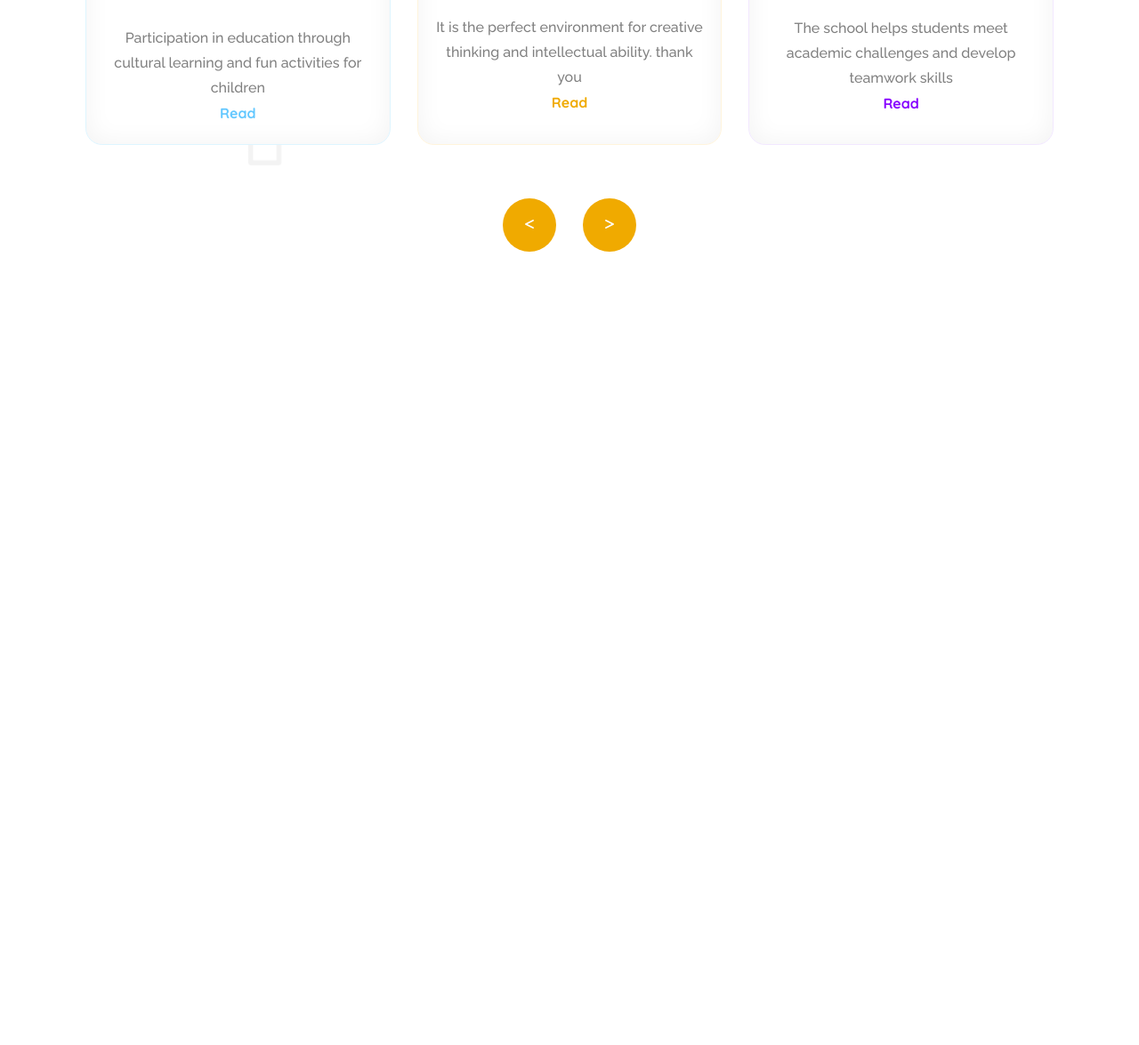
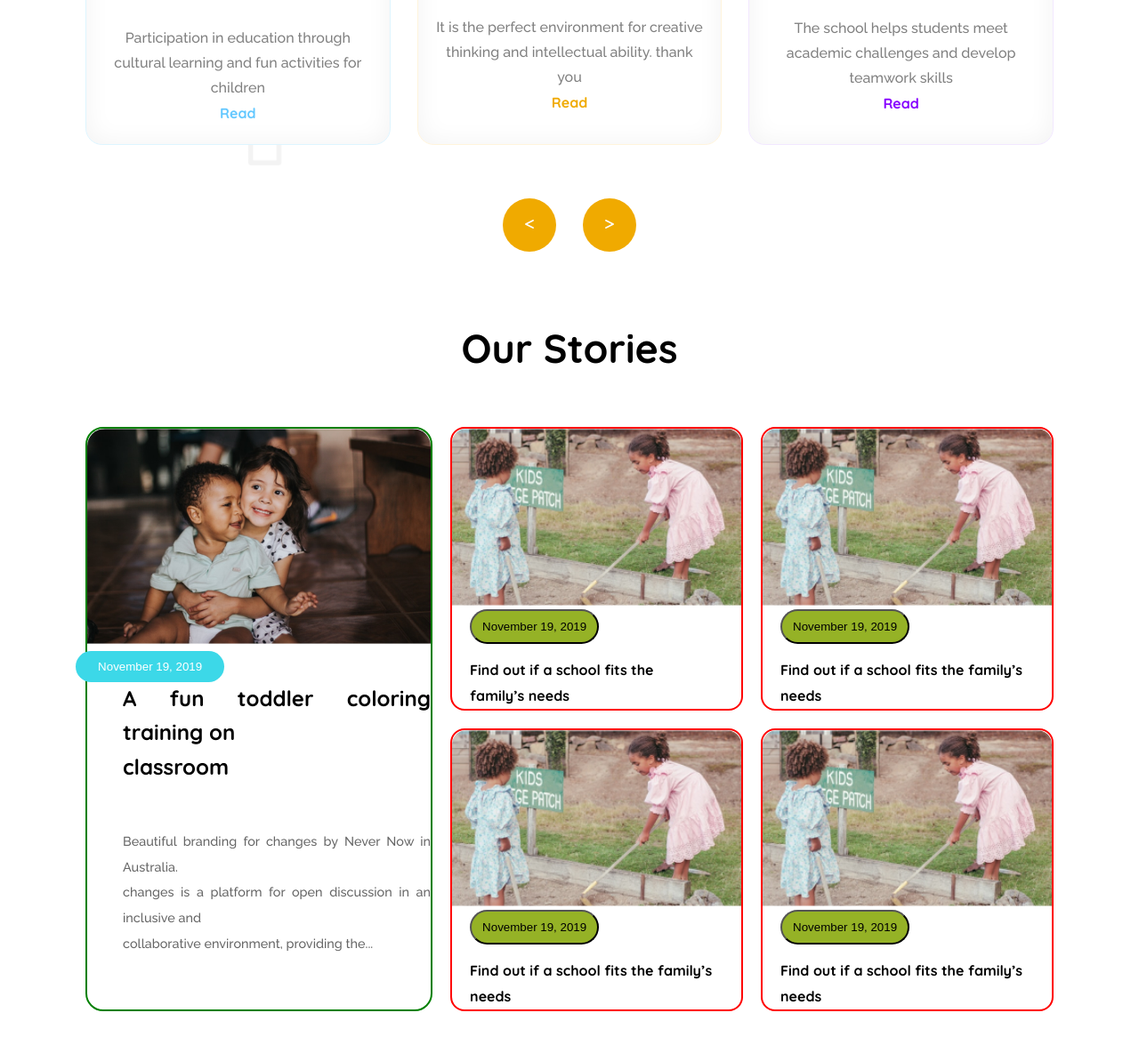
Before and after one commit to developerTamanna/kids-school, a plain HTML site: page index.html in a window 1280 px wide. Shown: the part 1052-2227 px from the top of the page at 89% size. Before the commit the page ends 1335 px from the top, so only its background shows below. Drawn offline with Linux system fonts and the light colour scheme.

Commit message:
added-stories-section

```diff
--- a/index.html
+++ b/index.html
@@ -103,6 +103,53 @@
                <button class="curriculum-btn"> <i class="fa-solid fa-greater-than"></i></button>
          </div>
 </section>
+
+
+
+<!-- start stories section -->
+
+        <section class="stories">
+            <h2 class="stories-title">Our Stories</h2>
+
+            <div class="stories-container">
+                <div class="left-site">
+                    <img class="left-img" src="./assets/story-1.png" alt="">
+                    <button class="stories-btn">November 19, 2019</button>
+                    <h3 class="left-title">A fun toddler coloring training on <br>
+                        classroom</h3>
+                        <p class="left-description">Beautiful branding for changes by Never Now in Australia. <br>
+                            changes is a platform for open discussion in an inclusive and <br>
+                            collaborative environment, providing the...</p>
+                </div>
+                <div class="right-site">
+                    <div class="s-card-1">
+                        <img src="./assets/story-2.png" alt="">
+                        <button class="right-btn">November 19, 2019</button>
+                        <h4 class="right-title">Find out if a school fits the <br>
+                            family’s needs</h4>
+                    </div>
+                    <div class="s-card-1">
+                        <img src="./assets/story-2.png" alt="">
+                        <button class="right-btn">November 19, 2019</button>
+                        <h4 class="right-title">Find out if a school fits the
+                            family’s needs</h4>
+                    </div>
+                    <div class="s-card-1">
+                        <img src="./assets/story-2.png" alt="">
+                        <button class="right-btn">November 19, 2019</button>
+                        <h4 class="right-title">Find out if a school fits the
+                            family’s needs</h4>
+                    </div>
+                    <div class="s-card-1">
+                        <img src="./assets/story-2.png" alt="">
+                        <button class="right-btn">November 19, 2019</button>
+                        <h4 class="right-title">Find out if a school fits the
+                            family’s needs</h4>
+                    </div>
+                </div>
+            </div>
+        </section>
+
     </main>
 
 
--- a/style/style.css
+++ b/style/style.css
@@ -283,11 +283,120 @@ text-decoration: none;
   }
 
 
+  /* stories section start */
+
+.stories{
+    max-width: 1440px;
+    width: 100%;
+
+    margin-top: 80px;
+}
+.stories-title{
+ color: rgb(0, 0, 0);
+font-family: Quicksand;
+font-size: 2.8rem;
+font-weight: 700;
+line-height: 57.5px;
+letter-spacing: 0%;
+text-align: center;
+}
+
+.stories-container{
+    max-width: 1440px;
+    width: 85%;
+    margin: 60px auto;
+    display: flex;
+    justify-content: flex-start;
+    gap: 20px;
+}
+.stories-container img{
+    width: 100%;
+}
+.left-site{
+ border: 2px solid green;
+ box-sizing: border-box;
+ text-align: justify;
+ position: relative;
+border-radius: 20px;
+background: rgb(255, 255, 255);
+}
+.left-img{
+    border-radius: 20px 20px 0px 0px;
+}
+.stories-btn{
+    padding: 10px 25px;
+    border-radius: 47.93px;
+    background: rgb(60, 216, 232);
+    color: #fff;
+    border: none;
+    margin-top: 250px;
+    margin-left: -399px;
+    position: absolute;
+}
+.left-title{
+color: rgb(0, 0, 0);
+font-family: Quicksand;
+font-size: 1.5rem;
+font-weight: 700;
+line-height: 38.35px;
+letter-spacing: 0%;
+margin-left: 40px;
+margin-top: 38px;
+
+}
+.left-description{
+color: rgb(102, 102, 102);
+font-family: Raleway;
+font-size: 0.90rem;
+font-weight: 500;
+line-height: 28.76px;
+letter-spacing: 0%;
+margin-top: 51px;
+margin-left: 40px;
+}
+.s-card-1{
+    border: 2px solid red;
+    box-sizing: border-box;
+    border-radius: 16px;
+    background: url(),rgb(255, 255, 255);
+    /* max-width:291px; */
+    position: relative;
+
+}
+
+.s-card-1 img{
+    border-radius: 16px 16px 0px 0px;
+}
+
+.right-site{
+    display: grid;
+    grid-template-columns: repeat(2, 1fr);
+    gap: 20px;
+
+}
+/* .right-btn{
+    padding: 10px 15px;
+} */
+ .right-title{
+color: rgb(0, 0, 0);
+font-family: Quicksand;
+font-size: 1rem;
+font-weight: 700;
+line-height: 28.76px;
+letter-spacing: 0%;
+margin-top: 15px;
+margin-left: 20px;
+
+ }
+
+.right-btn{
+border-radius: 47.93px;
+background: rgb(149, 178, 38);
+margin-left: 20px;
+padding: 10px 12px;
 
 
-
-
-
+}
 
 
 @media all and (max-width: 576px) {
```
